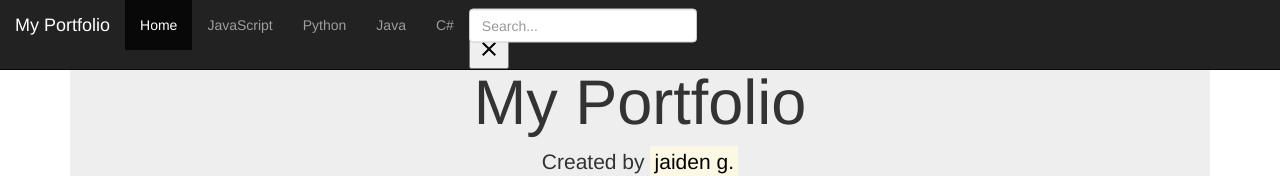
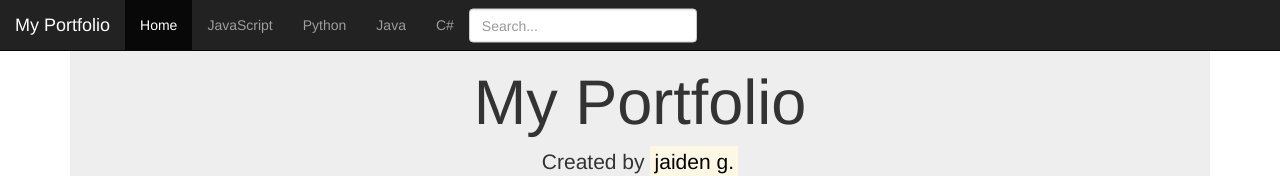
Before and after one commit to jaideng1/old-portfolio, a plain HTML site: page index.html in a window 1280 px wide. Shown: the top 176 px of the page. Drawn offline with nearby package versions, Linux system fonts and the light colour scheme.

Commit message:
Update index.html

```diff
--- a/index.html
+++ b/index.html
@@ -44,12 +44,6 @@
           <!--Search Bar-->
           <li class="md-form">
             <input type="text" id="searchbar" autocomplete="off" class="form-control float-right center-vert starting-searchbar mdb-autocomplete" data-toggle="dropdown" aria-label="Search" aria-describedby="inputGroup-sizing-default" placeholder="Search...">
-            <button class="mdb-autocomplete-clear">
-              <svg fill="#000000" height="24" viewBox="0 0 24 24" width="24" xmlns="https://www.w3.org/2000/svg">
-                <path d="M19 6.41L17.59 5 12 10.59 6.41 5 5 6.41 10.59 12 5 17.59 6.41 19 12 13.41 17.59 19 19 17.59 13.41 12z" />
-                <path d="M0 0h24v24H0z" fill="none" />
-              </svg>
-            </button>
           </li>
 
         </ul>
```
